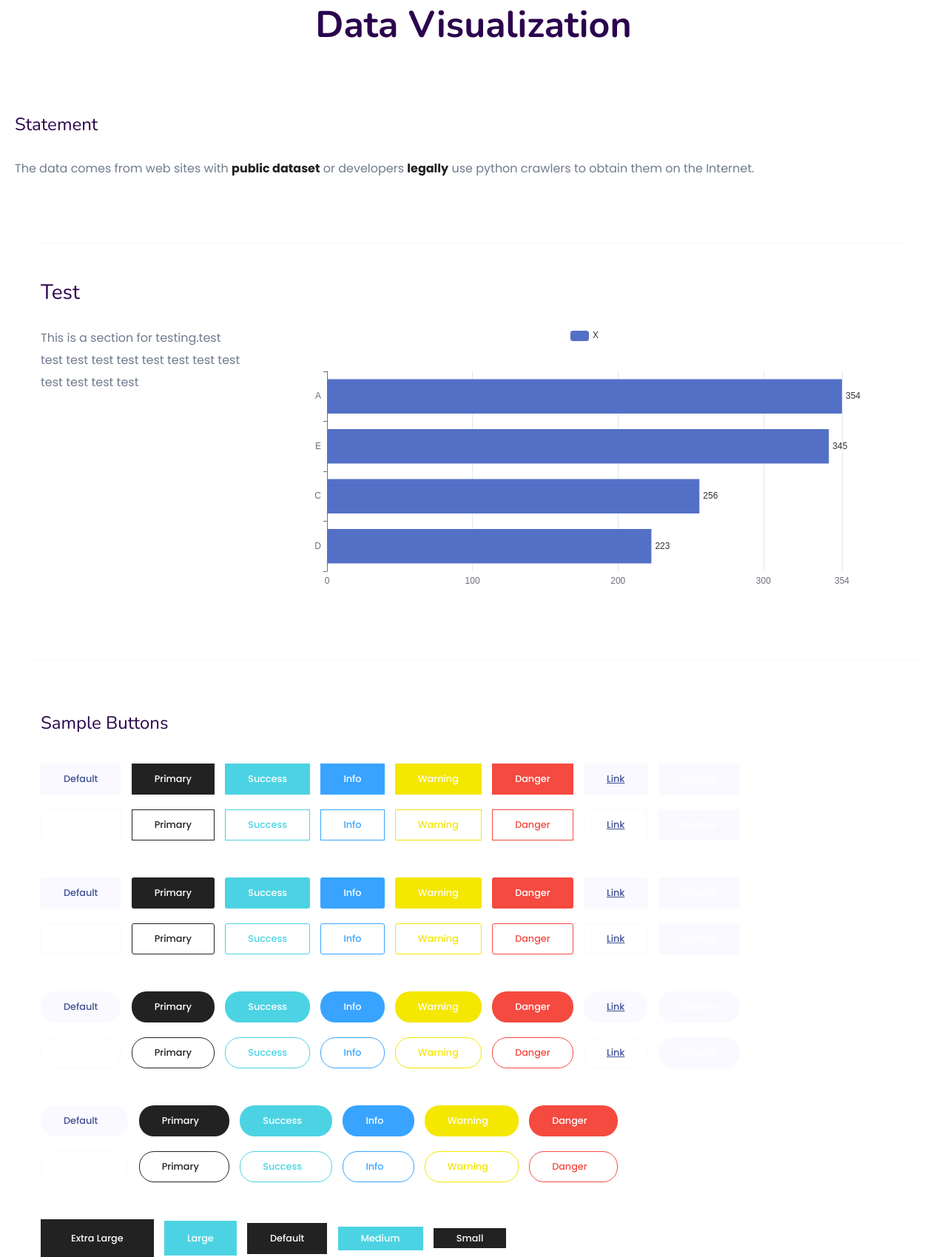
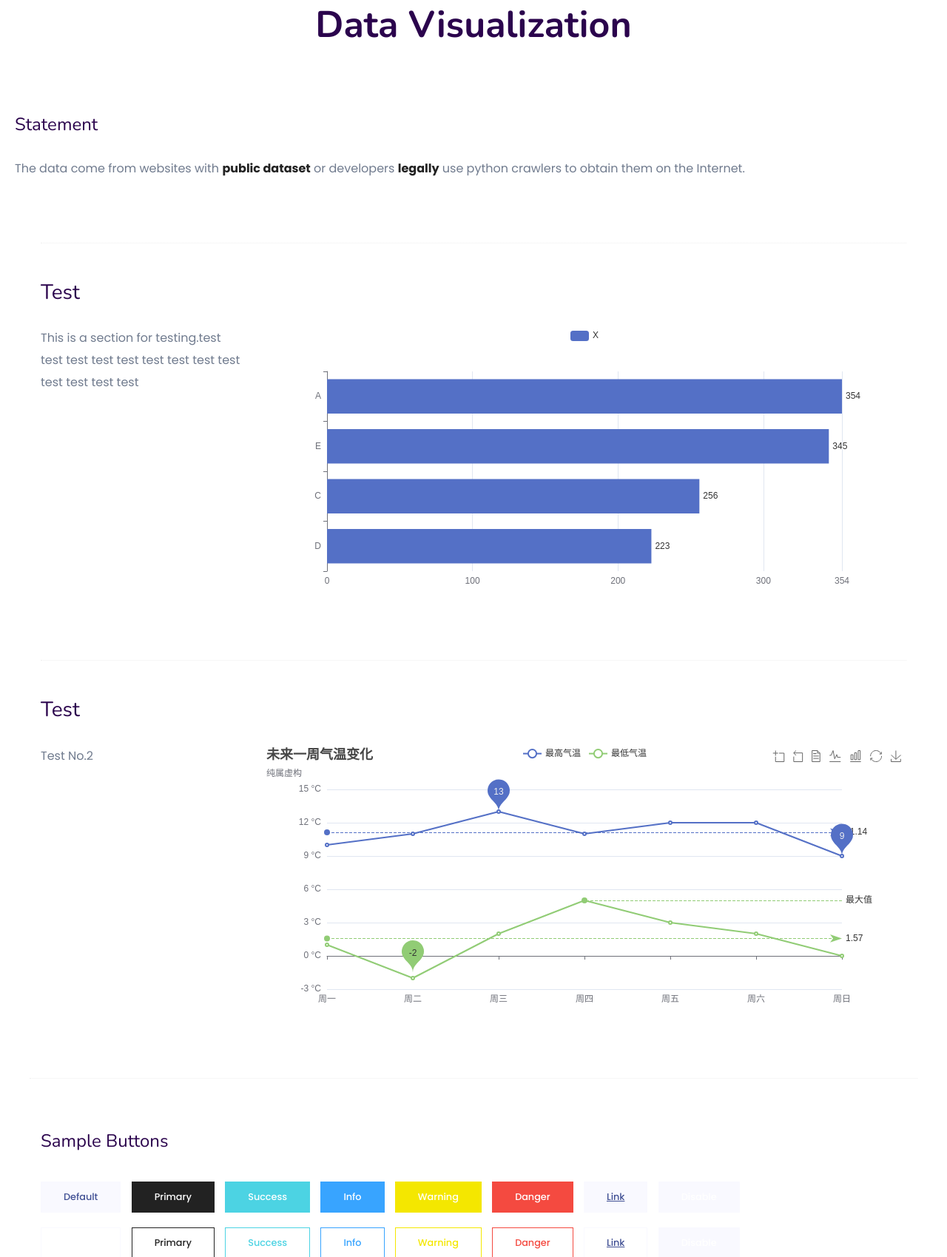
Before and after one commit to LZSWDW/flask_web, a Flask app: page /visualization in a window 1280 px wide. Shown: the part 266-1965 px from the top of the page at 74% size. Run offline with Flask 2, Linux system fonts and the light colour scheme; some libraries are stand-ins or nearby versions.

Commit message:
Add a weather chart for testing purposes

```diff
--- a/templates/visualization.html
+++ b/templates/visualization.html
@@ -105,7 +105,7 @@
 			<!-- 文本内容 -->
 			<!-- <b>加粗</b><i>斜体</i><sup>上标</sup><sub>下标</sub><del>中划线</del><u>下划线</u> -->
 			<p class="sample-text">
-				The data comes from web sites with <b>public dataset</b> or developers <b>legally</b> use python crawlers to obtain them on the Internet.
+				The data come from websites with <b>public dataset</b> or developers <b>legally</b> use python crawlers to obtain them on the Internet.
 			</p>
 		</div>
 	</section>
@@ -124,6 +124,24 @@
 						</div>
 					<div class="col-md-9 mt-sm-20">
 						<div id="test" style="width: 100%;height: 400px ;"></div>
+					</div>
+				</div>
+			</div>
+		</div>
+	</div>
+
+	<div class="whole-wrap">
+		<div class="container">
+			<div class="section-top-border">
+				<h3 class="mb-30">Test</h3>
+					<div class="row">
+						<div class="col-md-3">
+							<p>
+								Test No.2
+							</p>
+						</div>
+					<div class="col-md-9 mt-sm-20">
+						<div id="test1" style="width: 100%;height: 400px ;"></div>
 					</div>
 				</div>
 			</div>
@@ -905,6 +923,94 @@
             run();
         }, 3000);
     </script>
+
+	<script type="text/javascript">
+        // 基于准备好的dom，初始化echarts实例
+        var Weather = echarts.init(document.getElementById('test1'));
+
+		option1 = {
+			title: {
+				text: '未来一周气温变化',
+				subtext: '纯属虚构'
+			},
+			tooltip: {
+				trigger: 'axis'
+			},
+			legend: {
+				data: ['最高气温', '最低气温']
+			},
+			toolbox: {
+				show: true,
+				feature: {
+					dataZoom: {
+						yAxisIndex: 'none'
+					},
+					dataView: {readOnly: false},
+					magicType: {type: ['line', 'bar']},
+					restore: {},
+					saveAsImage: {}
+				}
+			},
+			xAxis: {
+				type: 'category',
+				boundaryGap: false,
+				data: ['周一', '周二', '周三', '周四', '周五', '周六', '周日']
+			},
+			yAxis: {
+				type: 'value',
+				axisLabel: {
+					formatter: '{value} °C'
+				}
+			},
+			series: [
+				{
+					name: '最高气温',
+					type: 'line',
+					data: [10, 11, 13, 11, 12, 12, 9],
+					markPoint: {
+						data: [
+							{type: 'max', name: '最大值'},
+							{type: 'min', name: '最小值'}
+						]
+					},
+					markLine: {
+						data: [
+							{type: 'average', name: '平均值'}
+						]
+					}
+				},
+				{
+					name: '最低气温',
+					type: 'line',
+					data: [1, -2, 2, 5, 3, 2, 0],
+					markPoint: {
+						data: [
+							{name: '周最低', value: -2, xAxis: 1, yAxis: -1.5}
+						]
+					},
+					markLine: {
+						data: [
+							{type: 'average', name: '平均值'},
+							[{
+								symbol: 'none',
+								x: '90%',
+								yAxis: 'max'
+							}, {
+								symbol: 'circle',
+								label: {
+									position: 'start',
+									formatter: '最大值'
+								},
+								type: 'max',
+								name: '最高点'
+							}]
+						]
+					}
+				}
+			]
+		};
+		Weather.setOption(option1);
+    </script>
 		<!-- All JS Custom Plugins Link Here here -->
         <script src="./static/assets/js/vendor/modernizr-3.5.0.min.js"></script>
 
```
